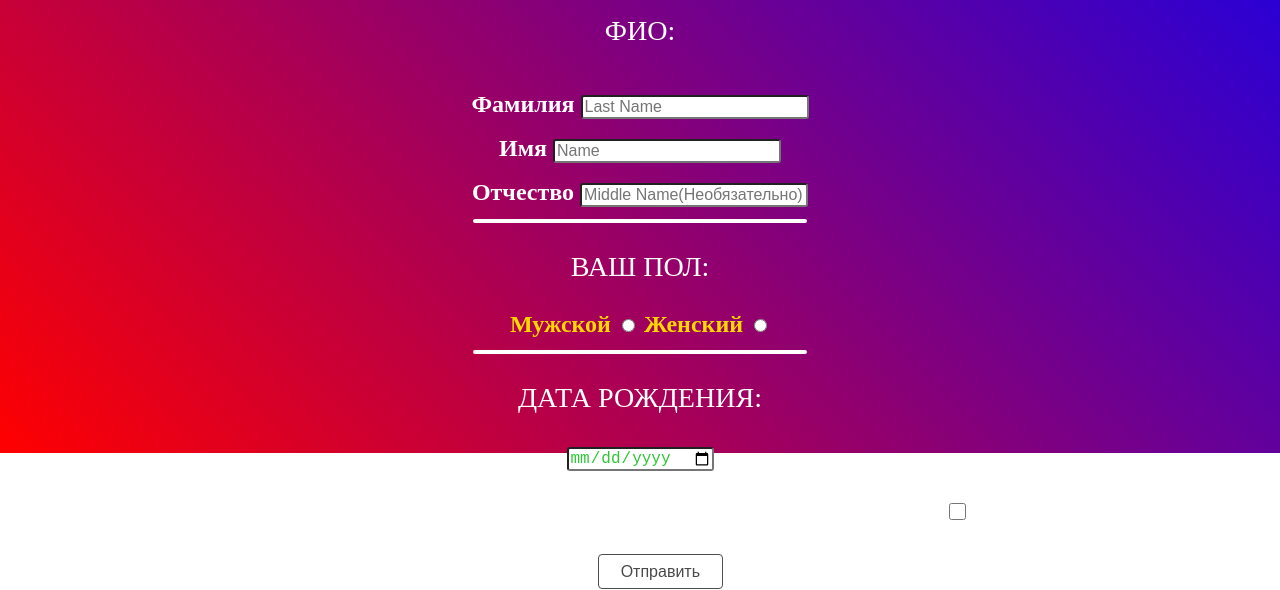
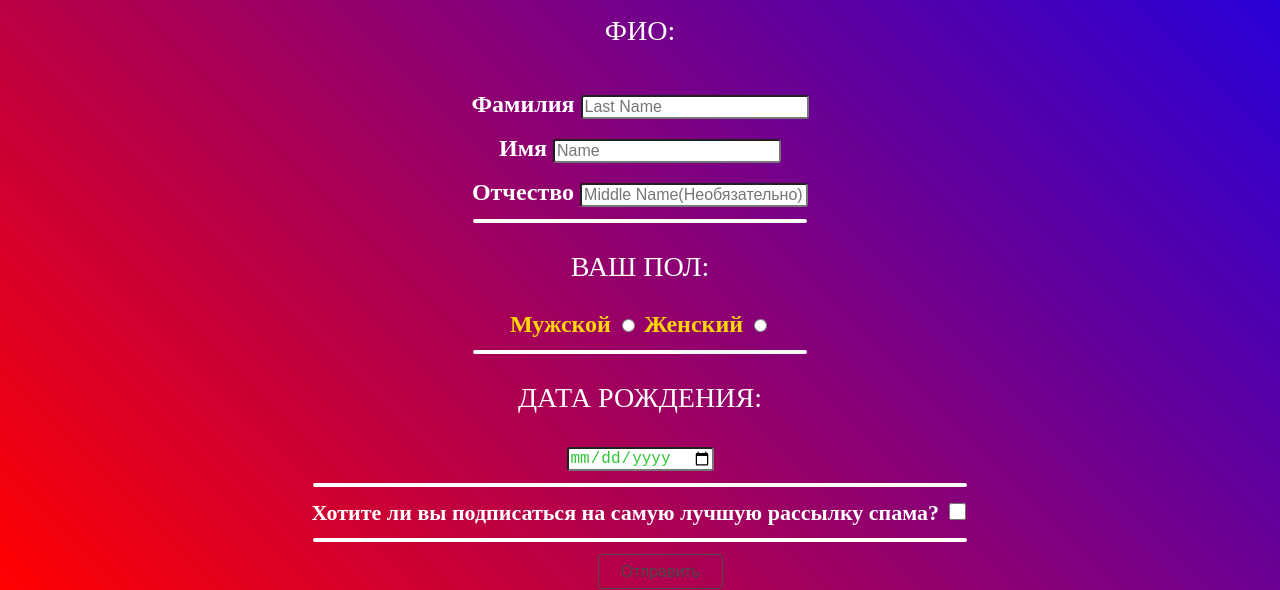
Before and after one commit to vadimkalaida/KalaydaVadimHW03-LevelUpCoding, a plain HTML site: page index.html in a window 1280 px wide. Shown: the part 347-937 px from the top of the page. Drawn offline with Linux system fonts and the light colour scheme.

Commit message:
Third Commit LevelUpCodingHW03

```diff
--- a/style.css
+++ b/style.css
@@ -1,14 +1,8 @@
-html, body {
-  height: 100%;
-}
-
 body {
   margin: 0 auto;
   font-size: 24px;
   background: linear-gradient(45deg, #ff0000, #0000ff);
   background-repeat: no-repeat;
-  background-position: center;
-  background-size: cover;
   padding: 1px;
 }
 
```
